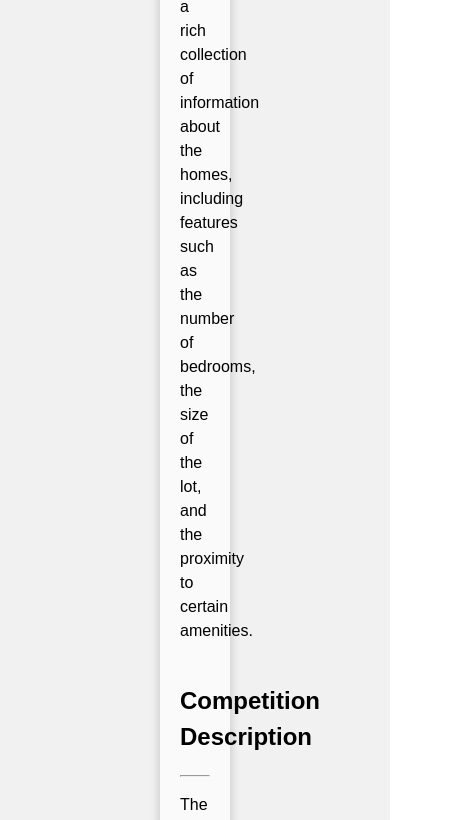
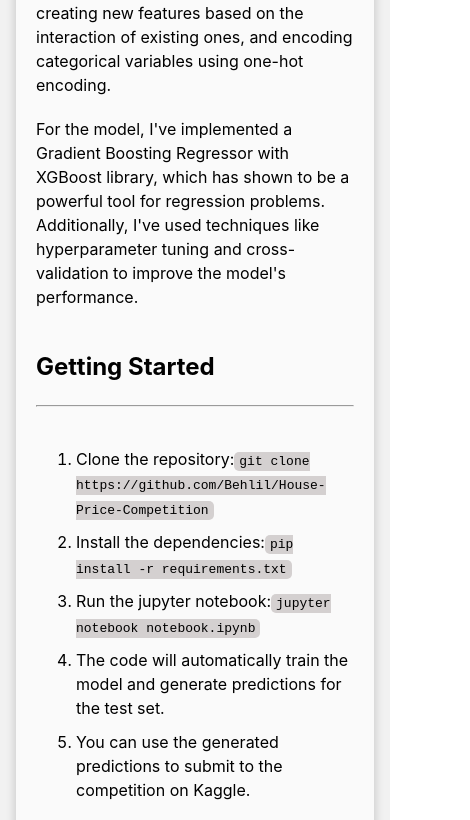
Before and after one commit to Behlil/behlil.github.io, a React (Vite) app: page /projects/HousePriceCompetition in a window 390 px wide. Shown: the part 1161-1981 px from the top of the page, 470 px wide, since content can reach past the window. Built offline with nearby package versions, Linux system fonts and the light colour scheme; a web font is replaced by a local one.

Commit message:
Fix: House Price project Page

```diff
--- a/src/components/HousePriceCompetitionProject.css
+++ b/src/components/HousePriceCompetitionProject.css
@@ -1,3 +1,4 @@
+@media screen and (min-width: 940px) {
     .housepriceproject {
 
         font-family: Arial, sans-serif;
@@ -73,3 +74,82 @@
         color: #ce1e1e;
         text-decoration: none;
     }
+}
+
+@media screen and (max-width: 940px) {
+
+    .housepriceproject {
+        margin: 30px 1em;
+        padding: 10px 20px;
+        background-color: #fafafa;
+        box-shadow: 0 0 10px 0 rgba(0, 0, 0, 0.2);
+    }
+
+    .housepriceproject h1 {
+        font-size: 36px;
+        font-weight: bold;
+    }
+
+    .housepriceproject h2 {
+        text-align: left;
+        font-size: 24px;
+        font-weight: bold;
+        margin-top: 40px;
+    }
+
+    .housepriceproject p {
+        /* font-size: 18px; */
+        line-height: 1.5;
+        margin-bottom: 20px;
+    }
+
+    .housepriceproject .cmd {
+        font-family: monospace;
+        background-color: #d4d0d0;
+        padding: 2px 5px;
+        border-radius: 5px;
+    }
+
+    .housepriceproject ol {
+        margin-top: 40px;
+        margin-bottom: 40px;
+        /* font-size: 18px; */
+        line-height: 1.5;
+        counter-reset: mycounter;
+    }
+
+    .housepriceproject li {
+        counter-increment: mycounter;
+        margin-bottom: 10px;
+    }
+
+    .housepriceproject li:before {
+        /* content: counter(mycounter) ". "; */
+        font-weight: bold;
+        margin-right: 5px;
+    }
+
+    .housepriceproject a {
+        color: #007bff;
+        text-decoration: none;
+    }
+
+    .housepriceproject a:hover {
+        text-decoration: underline;
+    }
+
+    .back-link {
+        position: absolute;
+        top: 100px;
+        left: 80px;
+    }
+
+    .back-link a {
+        display: flex;
+        align-items: center;
+        font-size: 1.5rem;
+        color: #ce1e1e;
+        text-decoration: none;
+    }
+
+}
```
Lines whose indentation alone changed are shown as unchanged.
